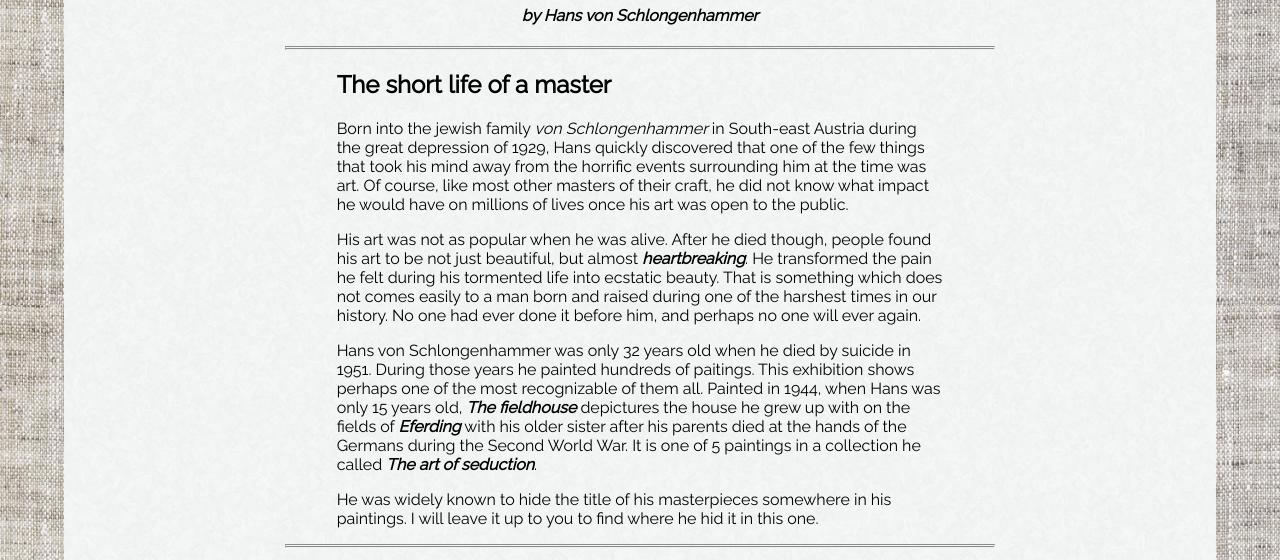
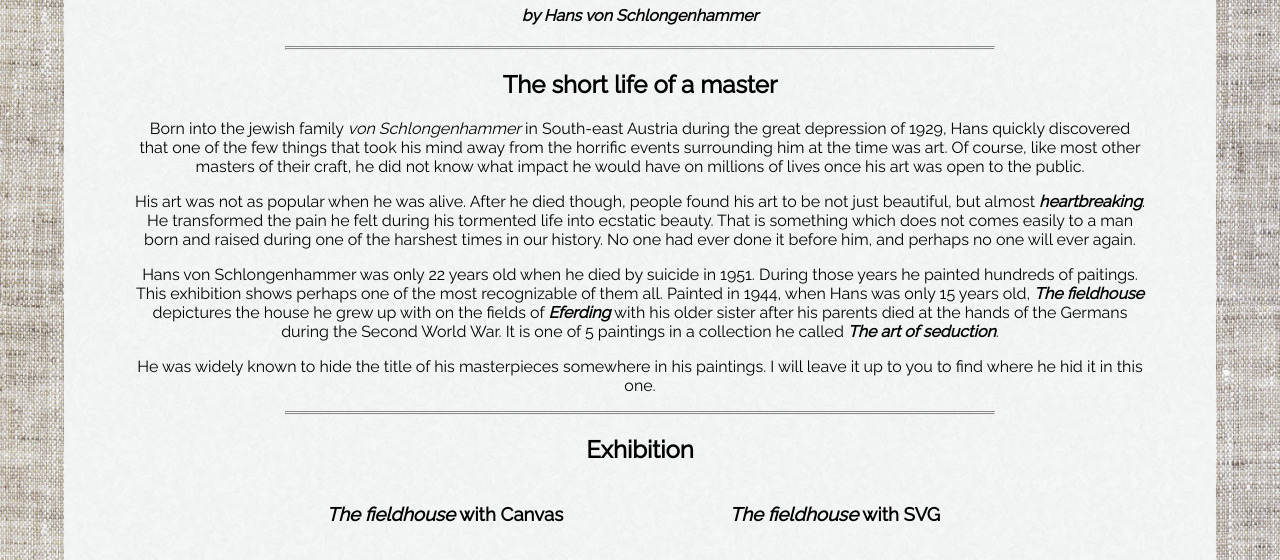
Before and after one commit to Olaussen/webdev, a plain HTML site: page P1/index.html in a window 1280 px wide. Shown: the part 207-767 px from the top of the page. Drawn offline with nearby package versions, Linux system fonts and the light colour scheme.

Commit message:
Fixed dynamic css

```diff
--- a/P1/index.html
+++ b/P1/index.html
@@ -15,7 +15,7 @@
         <h1>The art of seduction</h1>
         <h4><i>by Hans von Schlongenhammer</i></h4>
         <hr class="line">
-        <div id="information">
+        <div class="information">
             <h2>The short life of a master</h2>
             <p>
                 Born into the jewish family <i>von Schlongenhammer</i> in South-east Austria during the great depression of 1929, Hans quickly discovered that one of the few things that took his mind away from the horrific events surrounding him at the
@@ -27,7 +27,7 @@
             </p>
 
             <p>
-                Hans von Schlongenhammer was only 32 years old when he died by suicide in 1951. During those years he painted hundreds of paitings. This exhibition shows perhaps one of the most recognizable of them all. Painted in 1944, when Hans was only 15 years old,
+                Hans von Schlongenhammer was only 22 years old when he died by suicide in 1951. During those years he painted hundreds of paitings. This exhibition shows perhaps one of the most recognizable of them all. Painted in 1944, when Hans was only 15 years old,
                 <i><b>The fieldhouse</b></i> depictures the house he grew up with on the fields of <i><b>Eferding</b></i> with his older sister after his parents died at the hands of the Germans during the Second World War. It is one of 5 paintings in
                 a collection he called <i><b>The art of seduction</b></i>.
             </p>
@@ -36,6 +36,8 @@
             </p>
         </div>
         <hr class="line">
+        <div class="information">
+            <h2>Exhibition</h2>
             <div id="pictures">
                 <div class="artcontainer">
                     <h3><i>The fieldhouse</i> with Canvas</h5>
@@ -46,6 +48,7 @@
                         <svg id="svg-art" class="art"></svg>
                 </div>
             </div>
+        </div>
         <hr class="line">
     </div>
     <script src="index.js"></script>
--- a/P1/main.css
+++ b/P1/main.css
@@ -5,7 +5,6 @@ html {
 
 #container {
     background-image: url("images/paper_fibers.png");
-    min-width: 750px;
     max-width: 80%;
     height: 100%;
     margin: 5% auto;
```
Lines whose indentation alone changed are shown as unchanged.
